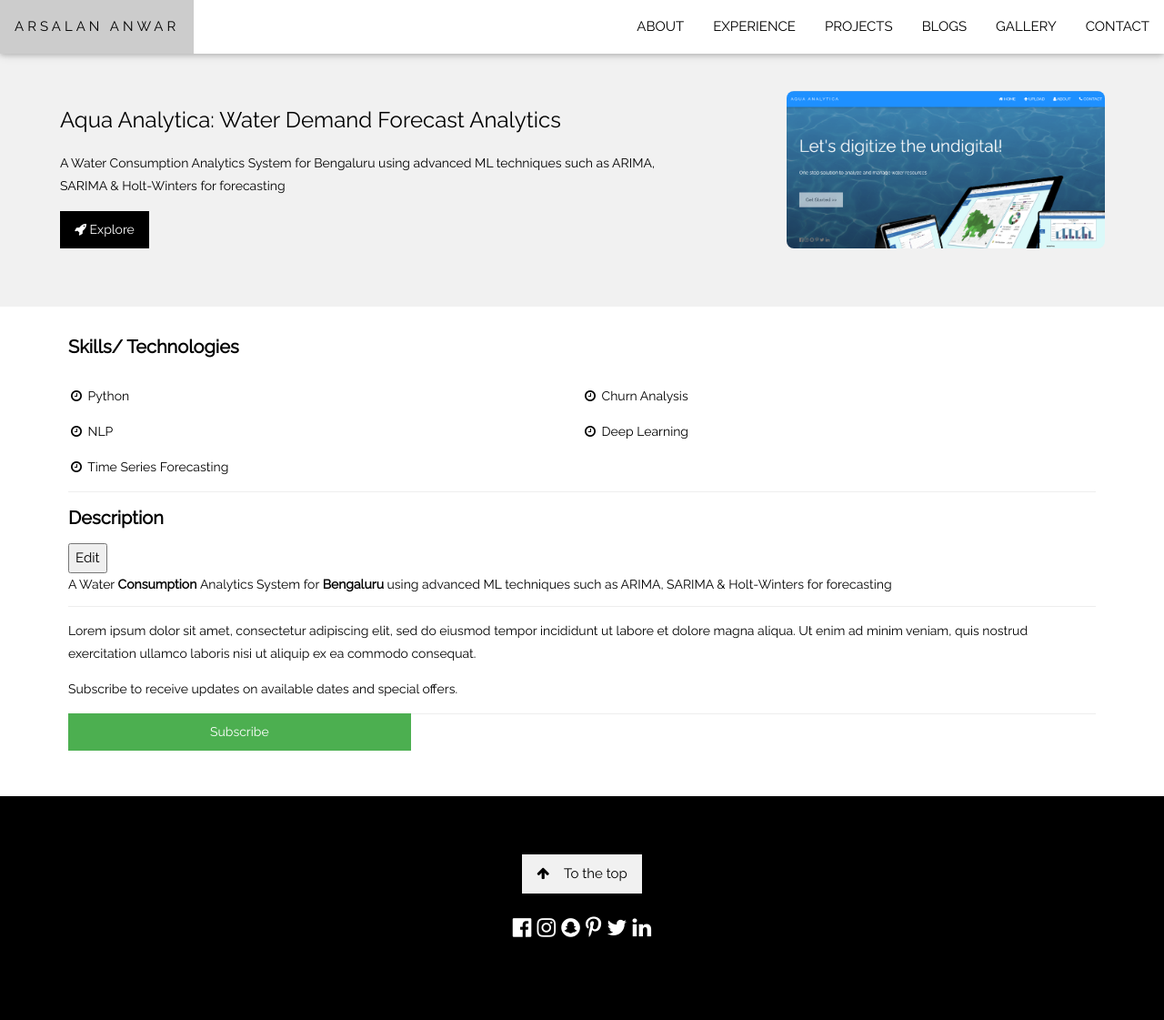
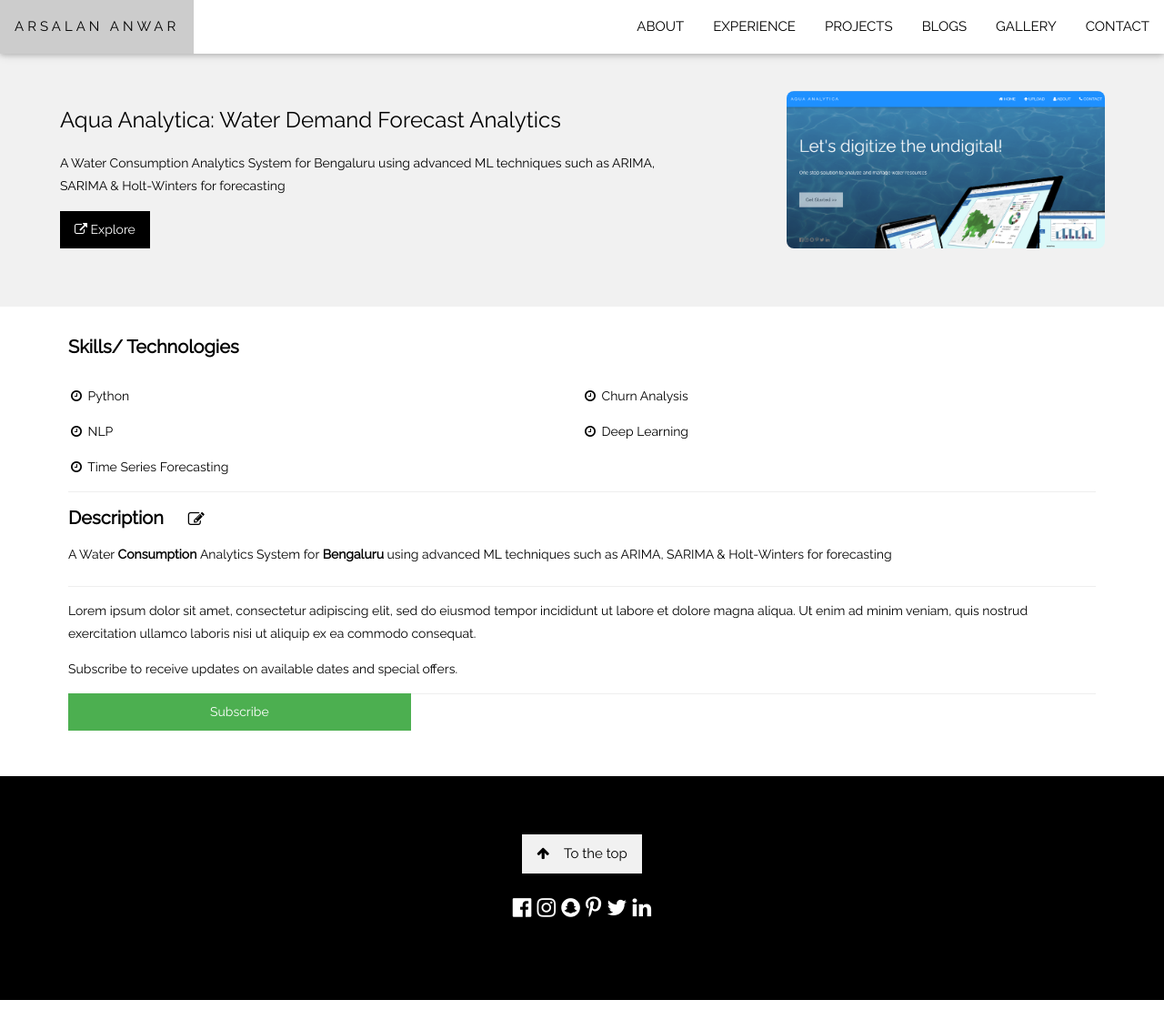
Before and after one commit to arsalananwar11/Arsalan-Portfolio, a Flask app: page /project/1 in a window 1280 px wide. Shown: the whole page at 91% size. After the commit the page ends 1099 px from the top, so only its background shows below. Run offline with Flask 3, Linux system fonts and the light colour scheme; data comes from the database, SQL or seed files in the repository; some libraries are stand-ins or nearby versions.

Commit message:
Iconset for project description updated

```diff
--- a/static/css/project_dashboard.css
+++ b/static/css/project_dashboard.css
@@ -5,7 +5,7 @@
 
   .inactive .ql-editor p {
     padding:inherit;
-    margin-bottom:10px;
+    margin-bottom:1.5em;
   }
 
   .inactive .ql-toolbar {
@@ -17,3 +17,15 @@
     font-family:inherit;
     font-size:inherit;
   }
+
+  .icon-bar {
+    display: inline-block;
+    margin-left: 1em;
+  }
+
+.project-description-icon {
+    padding-left: 0.1em;
+    padding-right: 0.1em;
+    font-size: 0.9em;
+    vertical-align: middle;
+}
--- a/static/js/project_dashboard.js
+++ b/static/js/project_dashboard.js
@@ -24,19 +24,21 @@ projectContainer = document.getElementById('project-container'),
 var quill = new Quill(projectBody, options);
 projectContainer.classList.add('inactive');
 quill.enable(false);
+$("#save-project-description").attr("style", "display:none");
+$("#cancel-project-description").attr("style", "display:none");
 
 $("#edit-project-description").click(function (e) {
     projectContainer.classList.remove('inactive');
     quill.enable(true);
     $("#edit-project-description").attr("style", "display:none");
-    $("#save-project-description").attr("style", "display:block");
-    $("#cancel-project-description").attr("style", "display:block");
+    $("#save-project-description").attr("style", "display:inline-block");
+    $("#cancel-project-description").attr("style", "display:inline-block");
 });
 
 $("#cancel-project-description").click(function (e) {
     projectContainer.classList.add('inactive');
     quill.enable(false);
-    $("#edit-project-description").attr("style", "display:block");
+    $("#edit-project-description").attr("style", "display:inline-block");
     $("#save-project-description").attr("style", "display:none");
     $("#cancel-project-description").attr("style", "display:none");
 });
--- a/templates/project_dashboard.html
+++ b/templates/project_dashboard.html
@@ -14,7 +14,7 @@
             <p>
                 {{project[2]}}
             </p>
-            <p><a href="{{project[5]}}" class="w3-button w3-black"><i class="fa fa-rocket"></i> Explore</a></p>
+            <p><a href="{{project[5]}}" class="w3-button w3-black"><i class="fa fa-external-link"></i> Explore</a></p>
           </div>
           <div class="w3-col m1">
             <p></p>
@@ -42,10 +42,15 @@
       <hr>
       <p id="project-id" hidden>{{ project[0] }}</p>
 
-      <h4><strong>Description</strong></h4>
-        <button id="edit-project-description">Edit</button>
-        <button id="save-project-description" hidden>Save</button>
-        <button id="cancel-project-description" hidden>Cancel</button>
+
+        <h4>
+          <strong>Description</strong>
+          <div class="icon-bar">
+            <a id="edit-project-description" class="project-description-icon"><i class="fa fa-pencil-square-o"></i></a>
+            <a id="save-project-description" class="project-description-icon"><i class="fa fa-save"></i></a>
+            <a id="cancel-project-description" class="project-description-icon"><i class="fa fa-ban"></i></a>
+          </div>
+        </h4>
 
         <div id="project-container">
             <div id="project-body">
```
